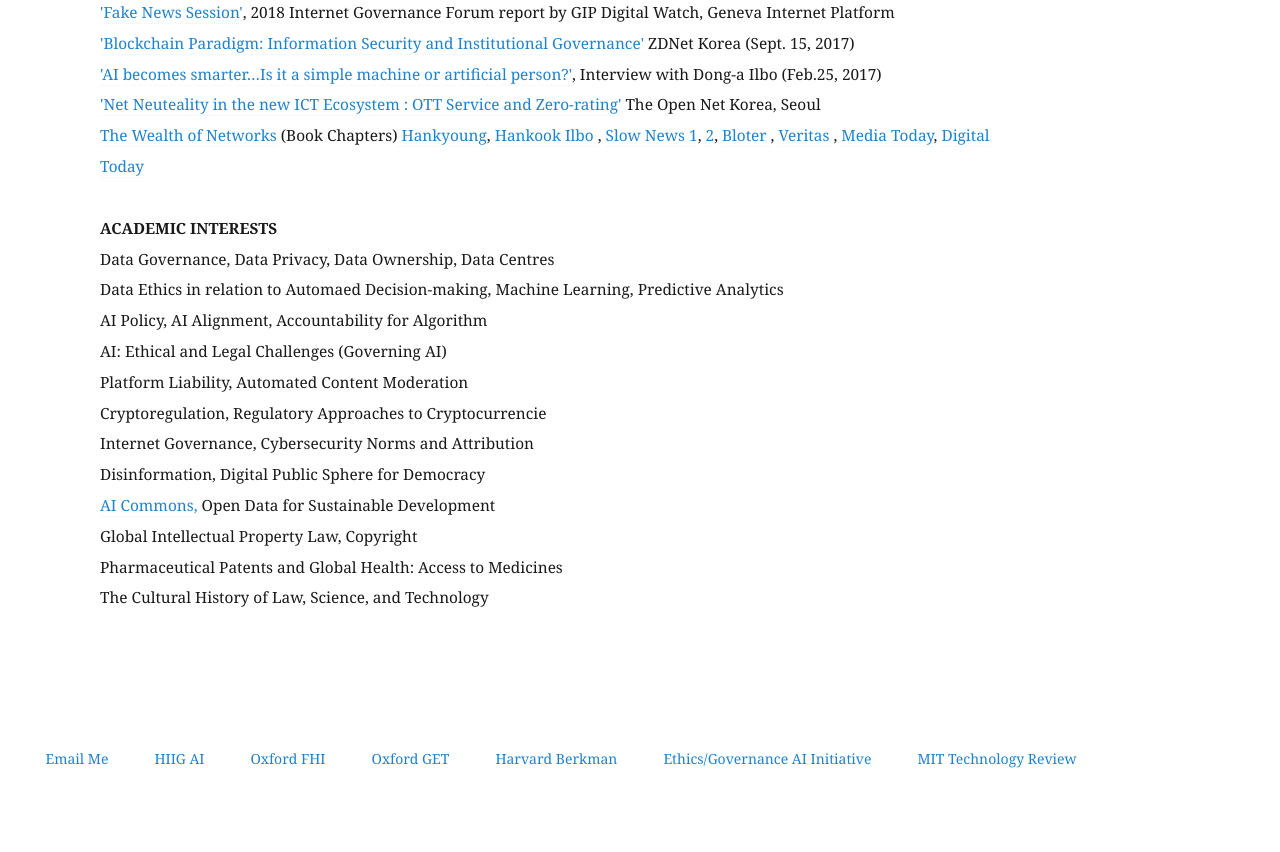
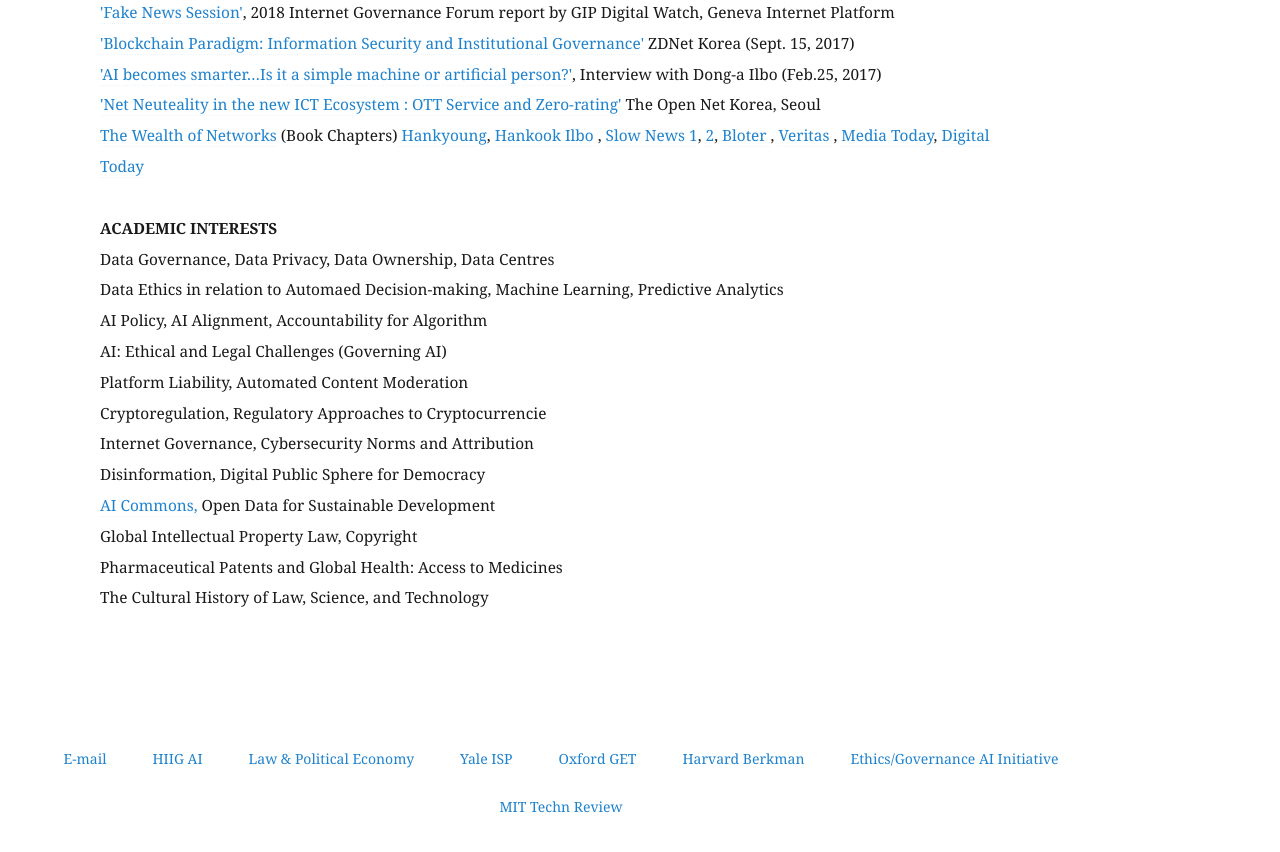
Before and after one commit to eunchangchoi/eunchangchoi.github.io, a Jekyll site: the page built from index.md, in a window 1280 px wide and 900 px high, scrolled down 2640 px. Shown: the top 852 px of the window. Built offline with Jekyll 4.4.1, drawn with Linux system fonts in a browser that asks for light colours.

Commit message:
Update default.html

```diff
--- a/_layouts/default.html
+++ b/_layouts/default.html
@@ -59,13 +59,14 @@
     </div>
 <footer>
    <ul>
-   <li><a href="mailto:eunchang.choi@aya.yale.edu"> Email Me </a></li>
+   <li><a href="mailto:eunchang.choi@aya.yale.edu"> E-mail </a></li>
    <li><a href="https://www.hiig.de/en/research/ai-and-society-lab"> HIIG AI </a></li>
-   <li><a href="https://governance.ai"> Oxford FHI</a></li>
+   <li><a href="https://lpeblog.org"> Law & Political Economy </a> </li>
+   <li><a href="https://law.yale.edu/isp"> Yale ISP </a> </li>
    <li><a href="https://www.oii.ox.ac.uk/research/governance-of-emerging-technologies"> Oxford GET</a></li>
    <li><a href="https://cyber.harvard.edu/topics/ethics-and-governance-ai"> Harvard Berkman </a></li>
    <li><a href="https://aiethicsinitiative.org/projects"> Ethics/Governance AI Initiative </a></li>
-   <li><a href="https://www.technologyreview.com/search/?s=AI"> MIT Technology Review</a></li>
+   <li><a href="https://www.technologyreview.com/search/?s=AI"> MIT Techn Review</a></li>
    </ul>
   </footer>
   </body>
```
